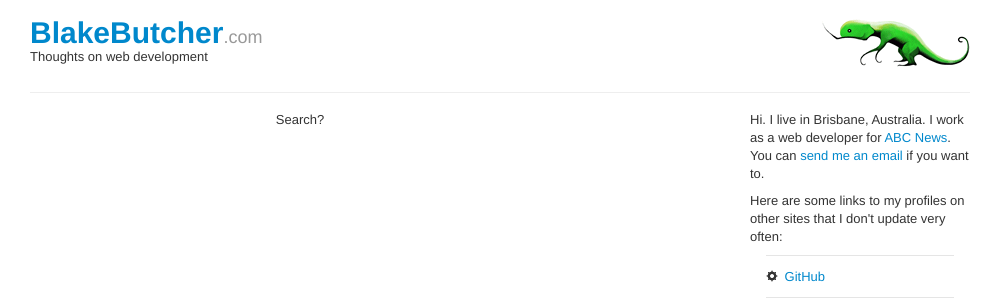
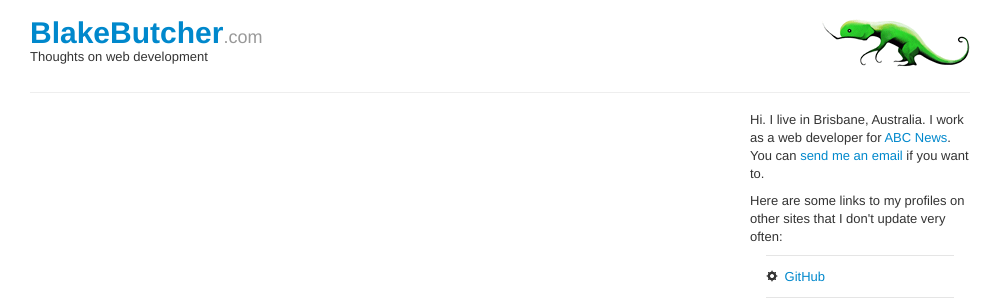
Before and after one commit to blakebutcher/blakebutcher.github.com, a Jekyll site: the page built from index.html, in a window 1280 px wide. Shown: the top 304 px of the page, without its empty margins (140-1141 px from the left). Built offline with Jekyll 4.4.1, drawn with Linux system fonts in a browser that asks for light colours; nearby versions of some CDN libraries.

Commit message:
Removing that stupid search include

```diff
--- a/_includes/search.html
+++ /dev/null
@@ -1 +0,0 @@
-Search?
--- a/index.html
+++ b/index.html
@@ -15,7 +15,6 @@ title: Blake Butcher
 {% if paginator.next_page %}
 	<li class="previous"><a href="/page{{ paginator.next_page }}/">&larr; Older</a></li>
 {% endif %}
-{% include search.html %}
 {% if paginator.previous_page %}
 	<li class="next">
 	{% if paginator.previous_page == 1 %}
```
